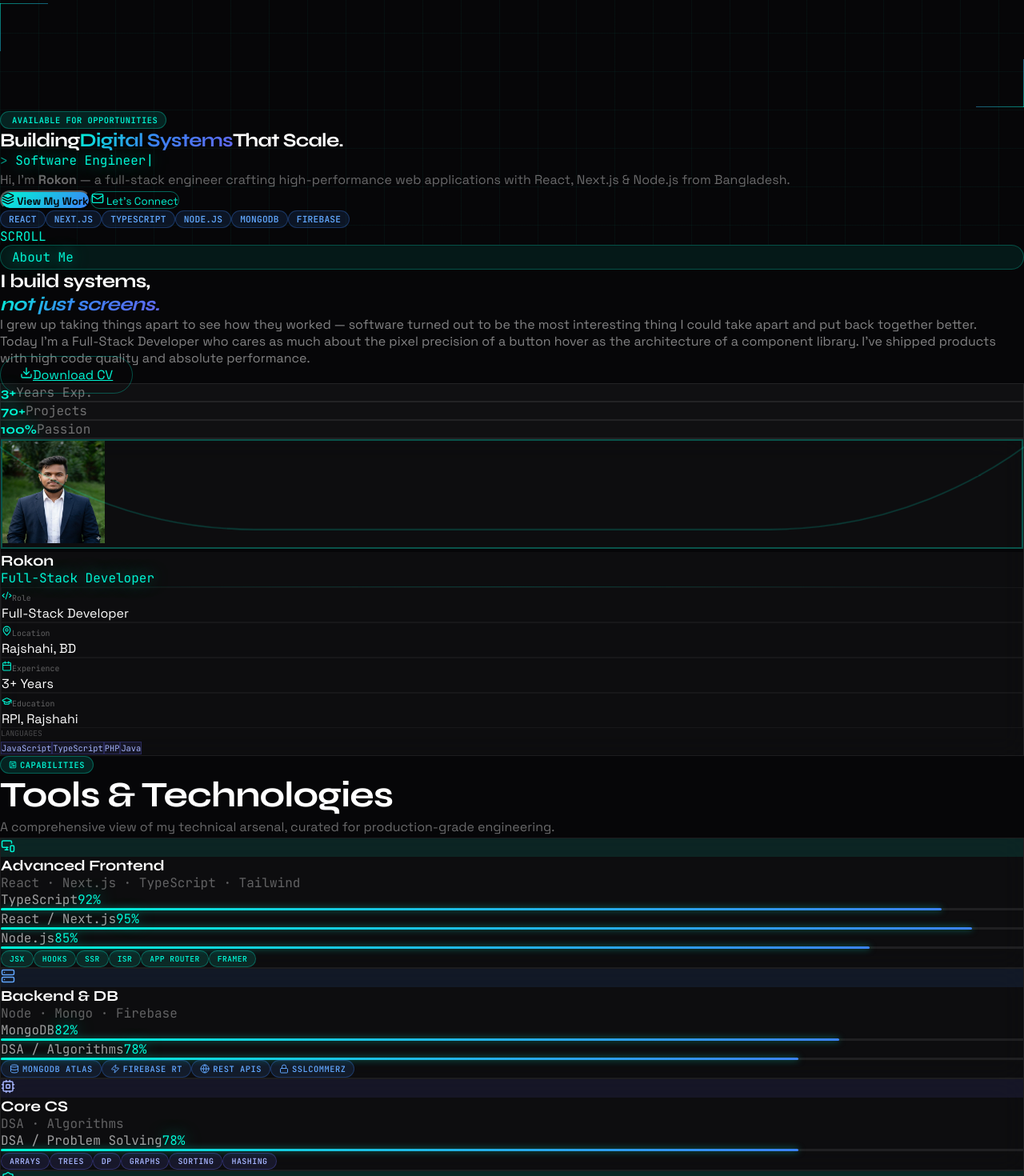
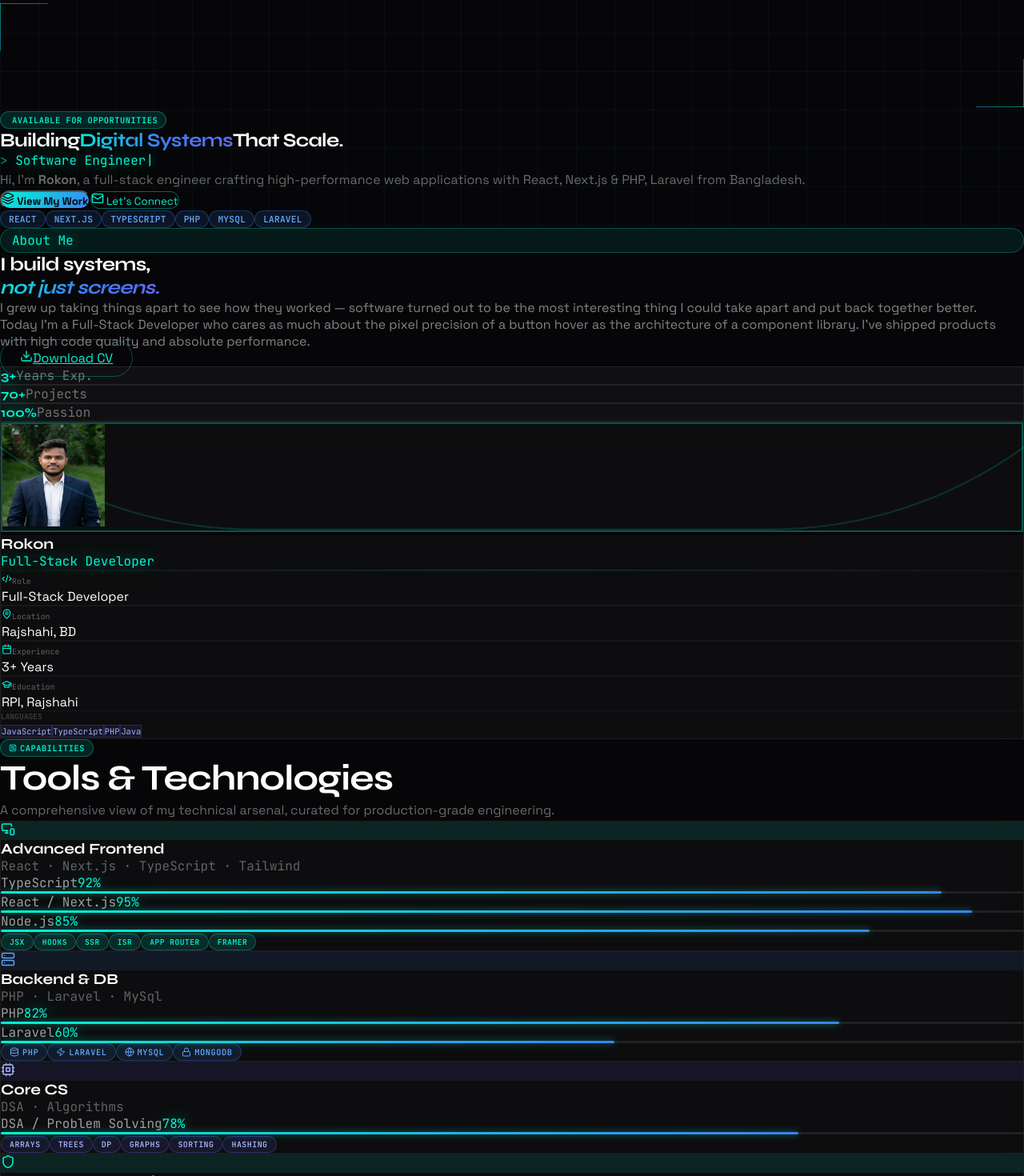
Before and after one commit to Rokon744/its-rokon, a Next.js app: page /HomepageNew in a window 1280 px wide. Shown: the part 280-1750 px from the top of the page at 80% size. Built offline with nearby package versions, Linux system fonts and the light colour scheme.

Commit message:
solve some

```diff
--- a/src/components/homepagenew/Hero.jsx
+++ b/src/components/homepagenew/Hero.jsx
@@ -8,7 +8,7 @@ import Particle from "./Particle";
 const ROLES = [
   "Full-Stack Developer",
   "Software Engineer",
-  "DSA Enthusiast",
+  "Graphic Designer",
   "Cricket Captain",
 ];
 
@@ -170,9 +170,9 @@ export default function Hero() {
           className="font-body text-base sm:text-lg max-w-xl mx-auto mb-10"
           style={{ color: "rgba(255,255,255,0.4)", lineHeight: 1.7 }}
         >
-          Hi, I&apos;m <strong className="text-white">Rokon</strong> — a full-stack
+          Hi, I&apos;m <strong className="text-white">Rokon</strong>, a full-stack
           engineer crafting high-performance web applications with React,
-          Next.js & Node.js from Bangladesh.
+          Next.js & PHP, Laravel from Bangladesh.
         </p>
 
         {/* CTAs */}
@@ -207,9 +207,9 @@ export default function Hero() {
             "React",
             "Next.js",
             "TypeScript",
-            "Node.js",
-            "MongoDB",
-            "Firebase",
+            "PHP",
+            "MySQL",
+            "Laravel",
           ].map((t) => (
             <span
               key={t}
@@ -221,20 +221,6 @@ export default function Hero() {
           ))}
         </div>
       </div>
-
-      {/* Scroll indicator */}
-      <div className="absolute bottom-8 left-1/2 -translate-x-1/2 hidden sm:flex flex-col items-center gap-2 opacity-40">
-        <span className="font-mono text-xs" style={{ color: "var(--cyan)" }}>
-          SCROLL
-        </span>
-        <div
-          className="w-px h-12"
-          style={{
-            background: "linear-gradient(to bottom, var(--cyan), transparent)",
-            animation: "float 2s ease-in-out infinite",
-          }}
-        />
-      </div>
     </section>
   );
 }
--- a/src/components/homepagenew/ProjectCard.jsx
+++ b/src/components/homepagenew/ProjectCard.jsx
@@ -1,12 +1,17 @@
-'use client'
-import { BookOpen, LayoutDashboard, ExternalLink, Activity } from "lucide-react";
+"use client";
+import {
+  LayoutDashboard,
+  ExternalLink,
+  Activity,
+  ShoppingBag,
+} from "lucide-react";
 import { useRef } from "react";
-
+import Link from "next/link";
 
 /* ─── Projects ─── */
 const PROJECT_ICONS = {
   LayoutDashboard,
-  BookOpen,
+  ShoppingBag,
   Activity,
 };
 
@@ -56,12 +61,14 @@ export default function ProjectCard({ project, index }) {
             </h3>
           </div>
         </div>
-        <button
+        <Link
+          href={project.href}
+          target="_blank"
           className="p-2 rounded-lg hover:bg-white/5 transition-colors"
           style={{ color: "rgba(255,255,255,0.3)" }}
         >
           <ExternalLink size={15} />
-        </button>
+        </Link>
       </div>
 
       <p
--- a/src/components/homepagenew/Projects.jsx
+++ b/src/components/homepagenew/Projects.jsx
@@ -1,42 +1,49 @@
-'use client'
+"use client";
 import { Github, ArrowRight } from "lucide-react";
 import SectionHeader from "./SectionHeader";
 import ProjectCard from "./ProjectCard";
-
+import Link from "next/link";
 
 const PROJECTS = [
   {
     id: 1,
-    title: "EduPayFee",
-    tagline: "Student Payment Management System",
-    desc: "A production-grade platform handling tuition payments for educational institutions. Integrates SSLCommerz for secure transactions, Firebase for real-time data, and a React dashboard for admins and students.",
-    tags: ["React", "Firebase", "SSLCommerz", "Node.js"],
+    title: "Campus Connect",
+    tagline: "Integrated Campus Management System",
+    href: "https://stipend.site.je/",
+    desc: `
+      Campus Connect is a secure campus platform with session-based dashboards enabling students to download academic profiles and SAF forms as PDFs. It automates fee management via SSLCommerz and features notice boards, complaint tickets, and a Lost & Found tracker with live notification badges.
+    `,
+    tags: ["PHP", "MySQL", "SSLCommerz", "Tailwind"],
     icon: "LayoutDashboard",
     accent: "#00f5d4",
     stats: [
-      { label: "Tech Stack", value: "React + Firebase" },
+      { label: "Tech Stack", value: "PHP + MySQL" },
       { label: "Payment GW", value: "SSLCommerz" },
       { label: "Type", value: "Full-Stack" },
     ],
   },
   {
     id: 2,
-    title: "RPI Campus Platform",
-    tagline: "Comprehensive Academic Hub",
-    desc: "An integrated institutional platform featuring automated Notice Board, Exam Schedule tracker with reminders, and a real-time Lost & Found system — serving the entire campus community.",
-    tags: ["Next.js", "MongoDB", "TypeScript", "REST API"],
-    icon: "BookOpen",
+    title: "Fazshop",
+    tagline: "Ecommerce (REACT JS)",
+    href: "https://fazshop.vercel.app",
+    desc: `
+      Fazshop is a sleek, responsive e-commerce site with a clean product grid, simple navigation, and smooth animations that enhance the user experience. It features centralized state management for seamless cart updates and local storage data persistence, ensuring an optimal shopping experience across all mobile and desktop devices.
+      `,
+    tags: ["React.js", "Tailwind", "TypeScript", "REST API"],
+    icon: "ShoppingBag",
     accent: "#3b82f6",
     stats: [
       { label: "Features", value: "3 Core Modules" },
-      { label: "DB", value: "MongoDB Atlas" },
-      { label: "Type", value: "Academic SaaS" },
+      { label: "LS", value: "Local Storage" },
+      { label: "Type", value: "Frontend" },
     ],
   },
   {
     id: 3,
     title: "Cyber Strikers Live Hub",
     tagline: "Real-Time Cricket Score App",
+    href: "https://cst-cyber-strikers.vercel.app/",
     desc: "A custom-built web application that fetches live cricket scores, over-by-over breakdowns, and team fixtures using the Google Sheets API as a flexible data source for our squad.",
     tags: ["React", "Google Sheets API", "Tailwind", "Real-time"],
     icon: "Activity",
@@ -48,7 +55,6 @@ const PROJECTS = [
     ],
   },
 ];
-
 
 export default function Projects() {
   return (
@@ -65,9 +71,13 @@ export default function Projects() {
           ))}
         </div>
         <div className="flex justify-center mt-10">
-          <button className="btn-outline px-8 py-3 font-body font-semibold text-sm flex items-center gap-2">
-            <Github size={16} /> View All on GitHub <ArrowRight size={14} />
-          </button>
+          <Link
+            href={"https://github.com/Rokon744"}
+            target="_blank"
+            className="btn-outline px-8 py-3 font-body font-semibold text-sm flex items-center gap-2"
+          >
+            <Github size={16} /> View All <ArrowRight size={14} />
+          </Link>
         </div>
       </div>
     </section>
--- a/src/components/homepagenew/Skills.jsx
+++ b/src/components/homepagenew/Skills.jsx
@@ -22,9 +22,9 @@ const SKILLS = [
   { key: "ts", label: "TypeScript", pct: 92 },
   { key: "react", label: "React / Next.js", pct: 95 },
   { key: "node", label: "Node.js", pct: 85 },
-  { key: "mongo", label: "MongoDB", pct: 82 },
-  { key: "dsa", label: "DSA / Algorithms", pct: 78 },
-  { key: "firebase", label: "Firebase", pct: 80 },
+  { key: "PHP", label: "PHP", pct: 82 },
+  { key: "Laravel", label: "Laravel", pct: 60 },
+  { key: "MySQL", label: "MySQL", pct: 80 },
 ];
 
 export default function Skills() {
@@ -96,7 +96,7 @@ export default function Skills() {
                   className="font-mono text-xs"
                   style={{ color: "rgba(255,255,255,0.35)" }}
                 >
-                  Node · Mongo · Firebase
+                  PHP · Laravel · MySql
                 </p>
               </div>
             </div>
@@ -107,10 +107,10 @@ export default function Skills() {
             </div>
             <div className="grid grid-cols-2 gap-2 mt-4 relative z-10">
               {[
-                { Icon: Database, label: "MongoDB Atlas" },
-                { Icon: Zap, label: "Firebase RT" },
-                { Icon: Globe, label: "REST APIs" },
-                { Icon: Lock, label: "SSLCommerz" },
+                { Icon: Database, label: "PHP" },
+                { Icon: Zap, label: "Laravel" },
+                { Icon: Globe, label: "MySQL" },
+                { Icon: Lock, label: "MongoDB" },
               ].map(({ Icon, label }) => (
                 <div
                   key={label}
```
